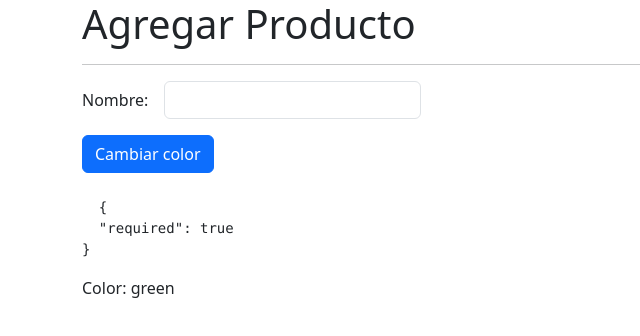
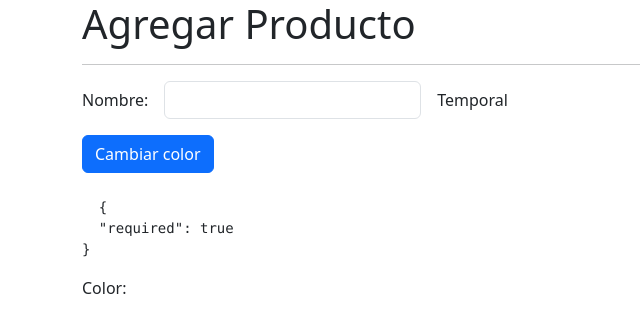
Before and after one commit to AlonsoAM/directiveSignalsApp, an Angular app: page /products/product in a window 1280 px wide. Shown: the top 336 px of the page, without its empty margins (0-640 px from the left). Built offline with nearby package versions, Linux system fonts and the light colour scheme.

Commit message:
Cambiando el color al label con las directivas

```diff
--- a/src/app/products/pages/product-page/product-page.component.html
+++ b/src/app/products/pages/product-page/product-page.component.html
@@ -9,7 +9,7 @@
       <input type="text" class="form-control" formControlName="name" />
     </div>
     <div class="col-auto">
-      <span customLabel></span>
+      <span customLabel [color]="color">Temporal</span>
     </div>
   </div>
   <div class="row">
--- a/src/app/products/pages/product-page/product-page.component.ts
+++ b/src/app/products/pages/product-page/product-page.component.ts
@@ -8,7 +8,7 @@
 export class ProductPageComponent {
   private fb = inject(FormBuilder);
 
-  public color: string = 'green';
+  public color: string = '';
 
   public myForm: FormGroup = this.fb.group({
     name: [
--- a/src/app/shared/directives/customLabel.directive.ts
+++ b/src/app/shared/directives/customLabel.directive.ts
@@ -1,18 +1,25 @@
-import { Directive, ElementRef, OnInit } from '@angular/core';
+import { Directive, ElementRef, Input, OnInit } from '@angular/core';
 
 @Directive({
   selector: '[customLabel]',
 })
 export class CustomLabelDirective implements OnInit {
   private htmlElement?: ElementRef<HTMLElement>;
+  private _color: string = '';
+  @Input() set color(value: string) {
+    this._color = value;
+    this.setStyle();
+  }
 
   constructor(private el: ElementRef<HTMLElement>) {
-    console.log(el);
     this.htmlElement = el;
-
-    // this.htmlElement.nativeElement.innerHTML = 'Hola mundo';
   }
   ngOnInit(): void {
-    console.log('onInit');
+    this.setStyle();
+  }
+
+  setStyle(): void {
+    if (!this.htmlElement) return;
+    this.htmlElement.nativeElement.style.color = this._color;
   }
 }
```
